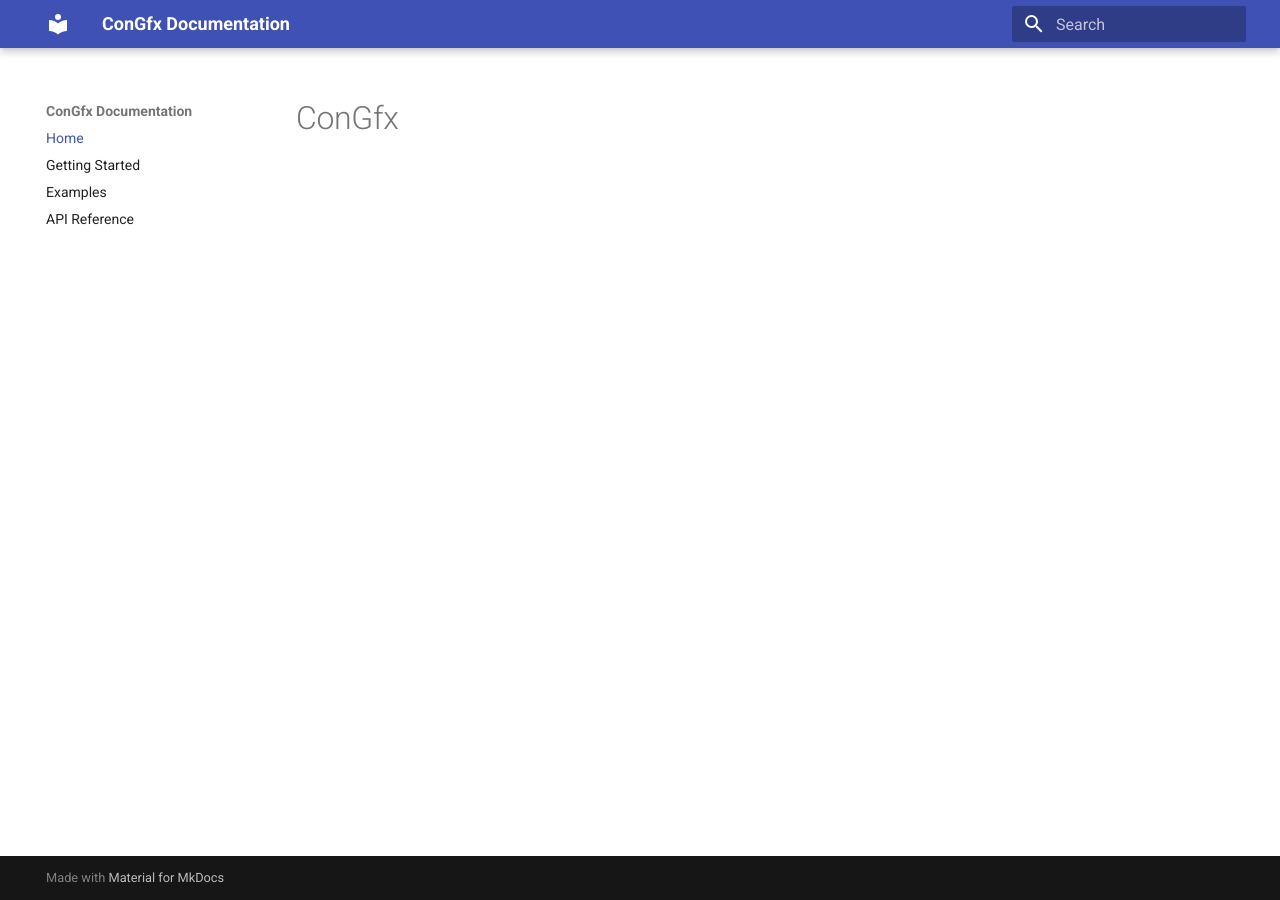
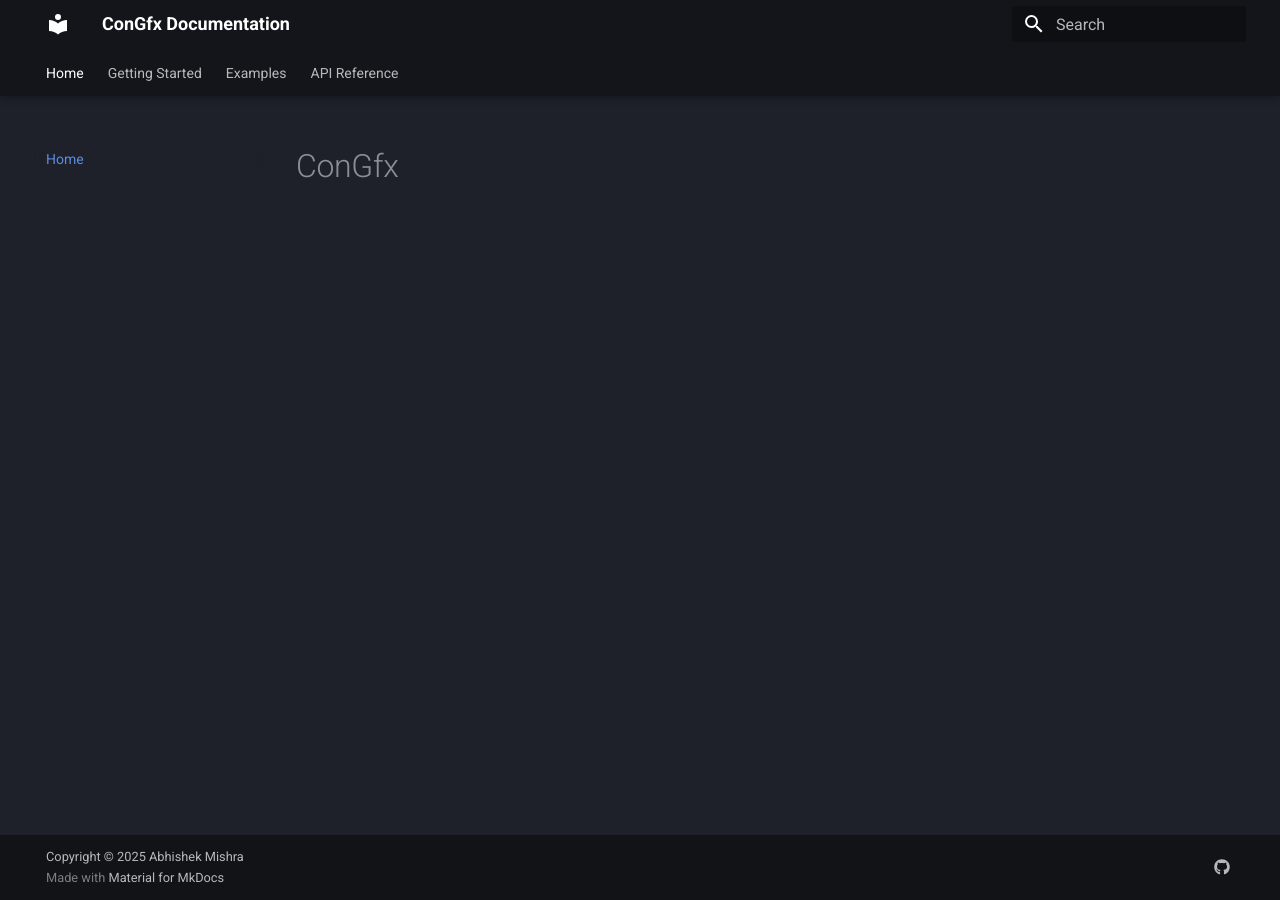
Before and after one commit to abhishekmishra/congfx, an MkDocs documentation site: the page built from docs/index.md, in a window 1280 px wide. Built offline with MkDocs 1.6.1 and Material for MkDocs 9.7.7, drawn with Linux system fonts in a browser that asks for light colours.

Commit message:
Added material extensions for emoji and github logo

```diff
--- a/mkdocs.yml
+++ b/mkdocs.yml
@@ -4,5 +4,64 @@ nav:
   - Getting Started: getting-started.md
   - Examples: examples.md
   - API Reference: api.md
+
 theme:
   name: material
+  palette:
+    scheme: slate
+    primary: black
+    accent: lime
+
+  # logo: images/pico.png
+  # favicon: images/pico.png
+  icon:
+    repo: fontawesome/brands/github-alt
+
+  features:
+    - navigation.instant
+    - navigation.tracking
+    - navigation.tabs
+    - navigation.tabs.sticky
+    - navigation.sections
+    - navigation.expand
+    - navigation.indexes
+    - navigation.top
+
+    - toc.integrate
+
+    - search.suggest
+    - search.highlight
+
+    - header.autohide
+
+    # copy button for code
+    - content.code.copy
+
+extra:
+  social:
+    - icon: fontawesome/brands/github
+      link: https://github.com/abhishekmishra/congfx
+  analytics:
+    provider: google
+    property: G-X02ZCZMC1F
+
+# for code blocks
+markdown_extensions:
+  - pymdownx.highlight:
+      anchor_linenums: true
+  - pymdownx.inlinehilite
+  - pymdownx.snippets
+  - pymdownx.superfences
+
+  # For emojis and icons
+  - attr_list
+  - pymdownx.emoji:
+      emoji_index: !!python/name:material.extensions.emoji.twemoji
+      emoji_generator: !!python/name:material.extensions.emoji.to_svg
+
+plugins:
+  - search
+  - git-revision-date-localized:
+      enable_creation_date: true
+
+copyright: Copyright &copy; 2025 Abhishek Mishra
```
Also changed, not shown: 1 other file.
